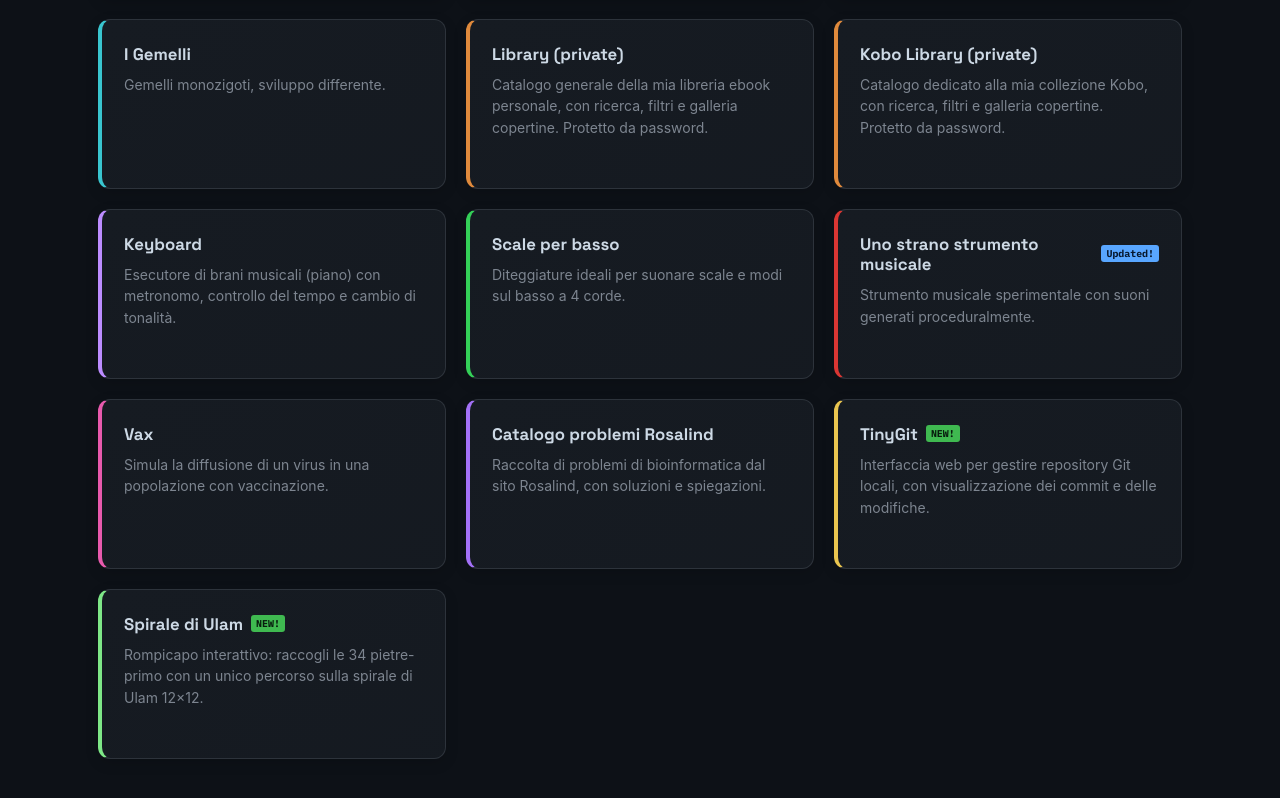
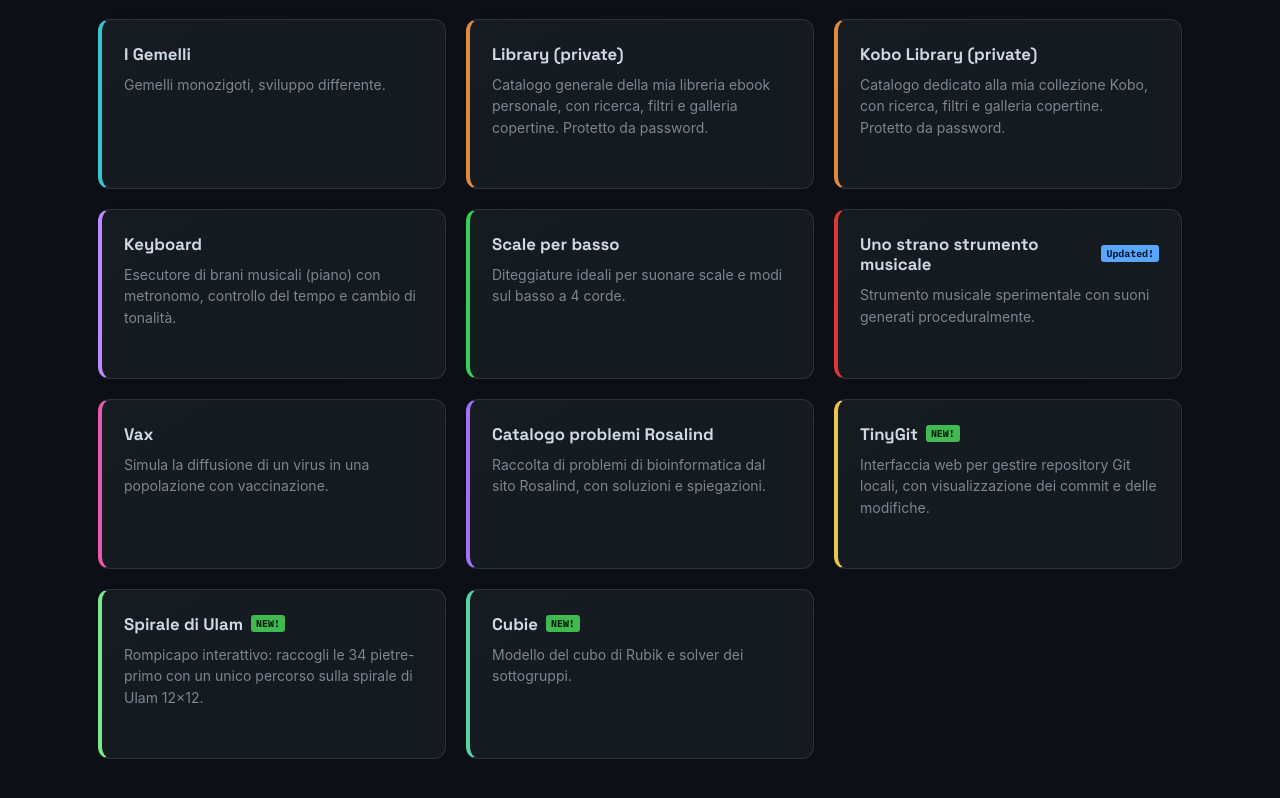
Before and after one commit to bennibeni/links-page, a Next.js app: page / in a window 1280 px wide. Shown: the part 1132-1930 px from the top of the page. Built offline with nearby package versions, Linux system fonts and the light colour scheme.

Commit message:
added Cubie

```diff
--- a/data/projects.mjs
+++ b/data/projects.mjs
@@ -155,6 +155,13 @@ const rawProjects = [
     href: "https://ulam-spiral-puzzle.vercel.app/",
     accent: "lime",
   },
+  {
+    name: "Cubie",
+    isNew: true,
+    description: "Modello del cubo di Rubik e solver dei sottogruppi.",
+    href: "https://cubie-ract.vercel.app/",
+    accent: "mint",
+  },
 ];
 
 export const projects = validateProjects(rawProjects);
```
